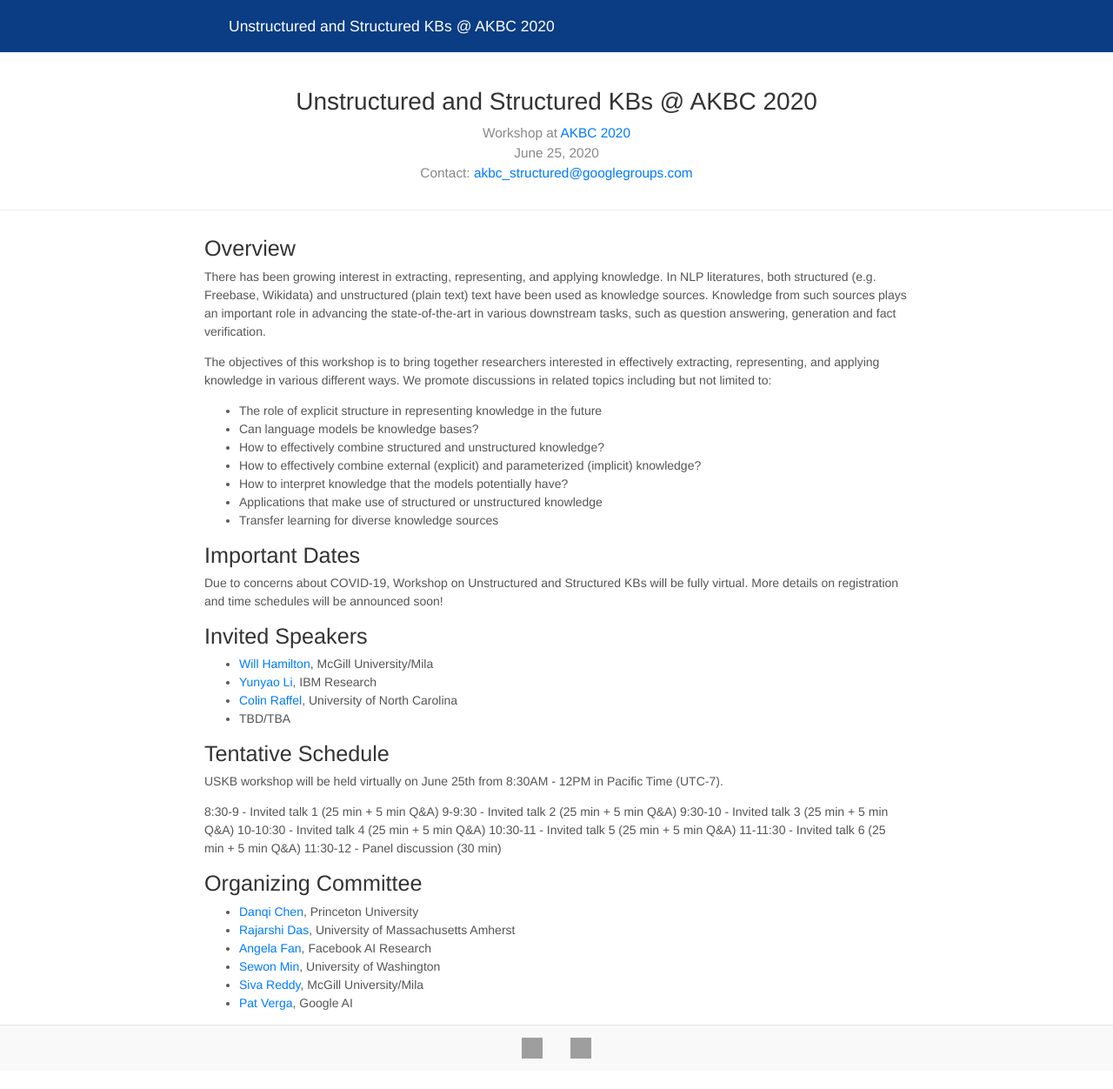
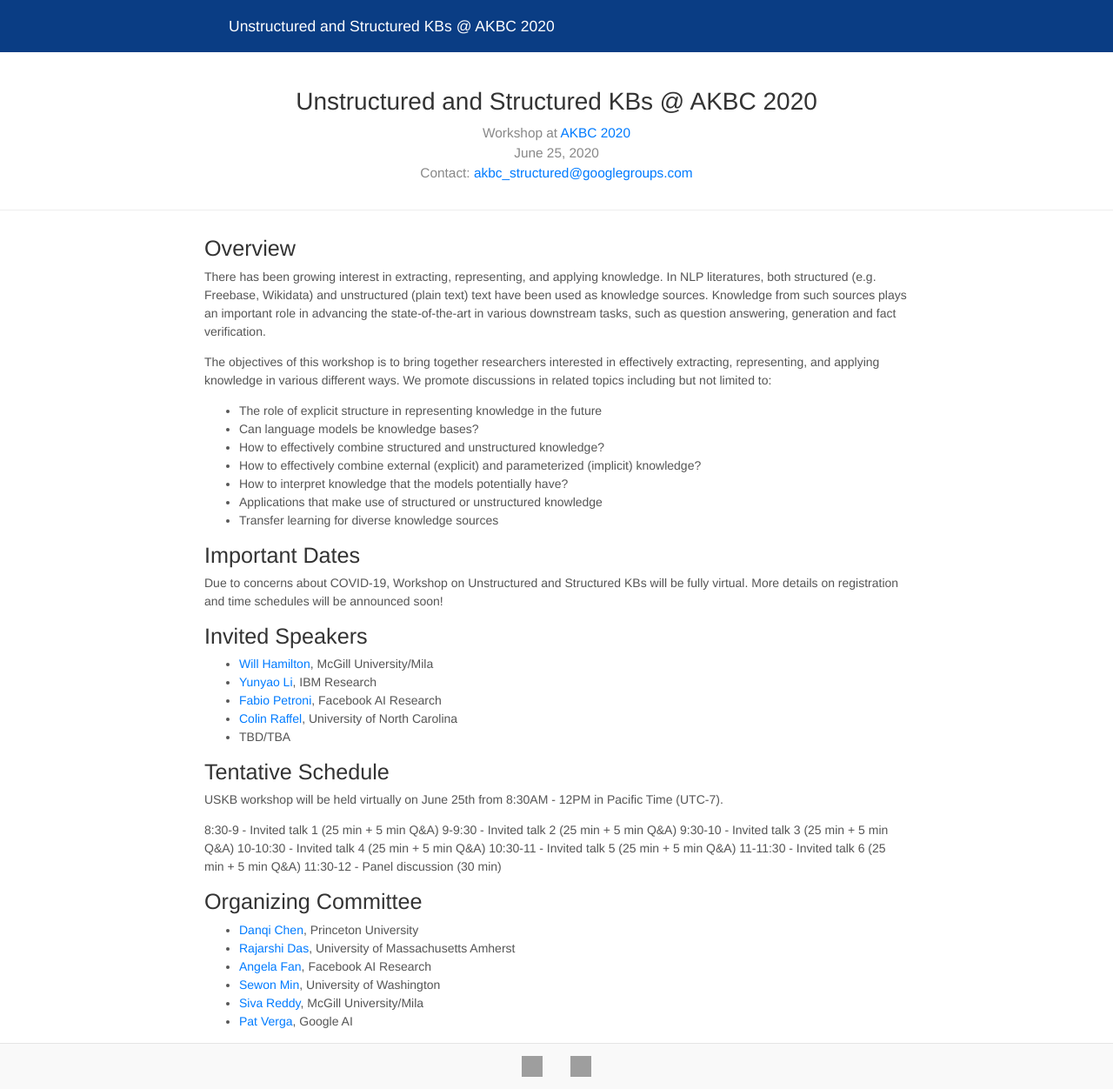
Before and after one commit to spa-nlp/spa-nlp.github.io, a Jekyll site: the page built from index.md, in a window 1280 px wide and 1252 px high. Shown: the whole window at 87% size. Built offline with Jekyll 4.4.1, drawn with Linux system fonts in a browser that asks for light colours; nearby versions of some CDN libraries; grey boxes are pictures that could not be loaded.

Commit message:
add Fabio as an invited speaker

```diff
--- a/index.md
+++ b/index.md
@@ -29,8 +29,10 @@ Due to concerns about COVID-19, Workshop on Unstructured and Structured KBs will
 
 - [Will Hamilton](https://williamleif.github.io/), McGill University/Mila
 - [Yunyao Li](https://researcher.watson.ibm.com/researcher/view.php?person=us-yunyaoli), IBM Research
+- [Fabio Petroni](https://www.fabiopetroni.com/), Facebook AI Research
 - [Colin Raffel](https://craffel.github.io/), University of North Carolina
 - TBD/TBA
+
 
 ## Tentative Schedule
 
```
